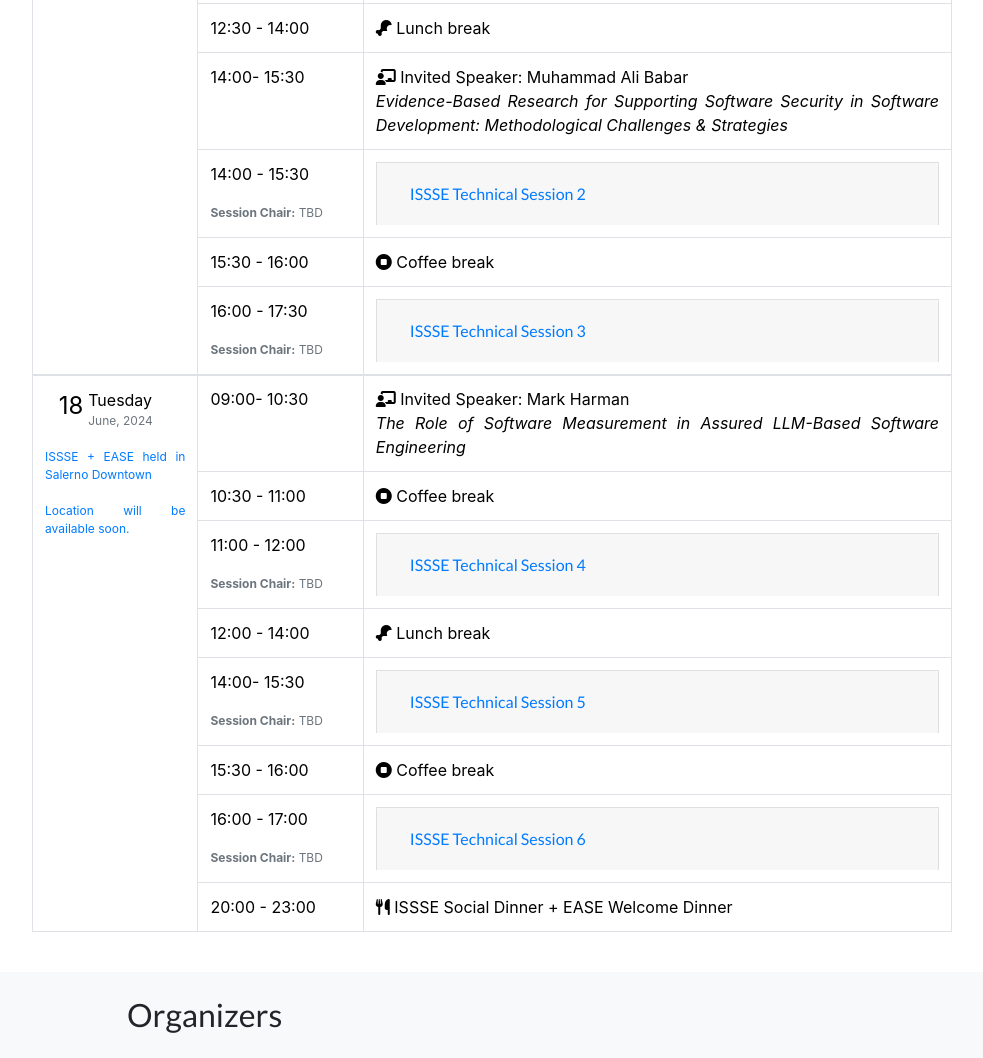
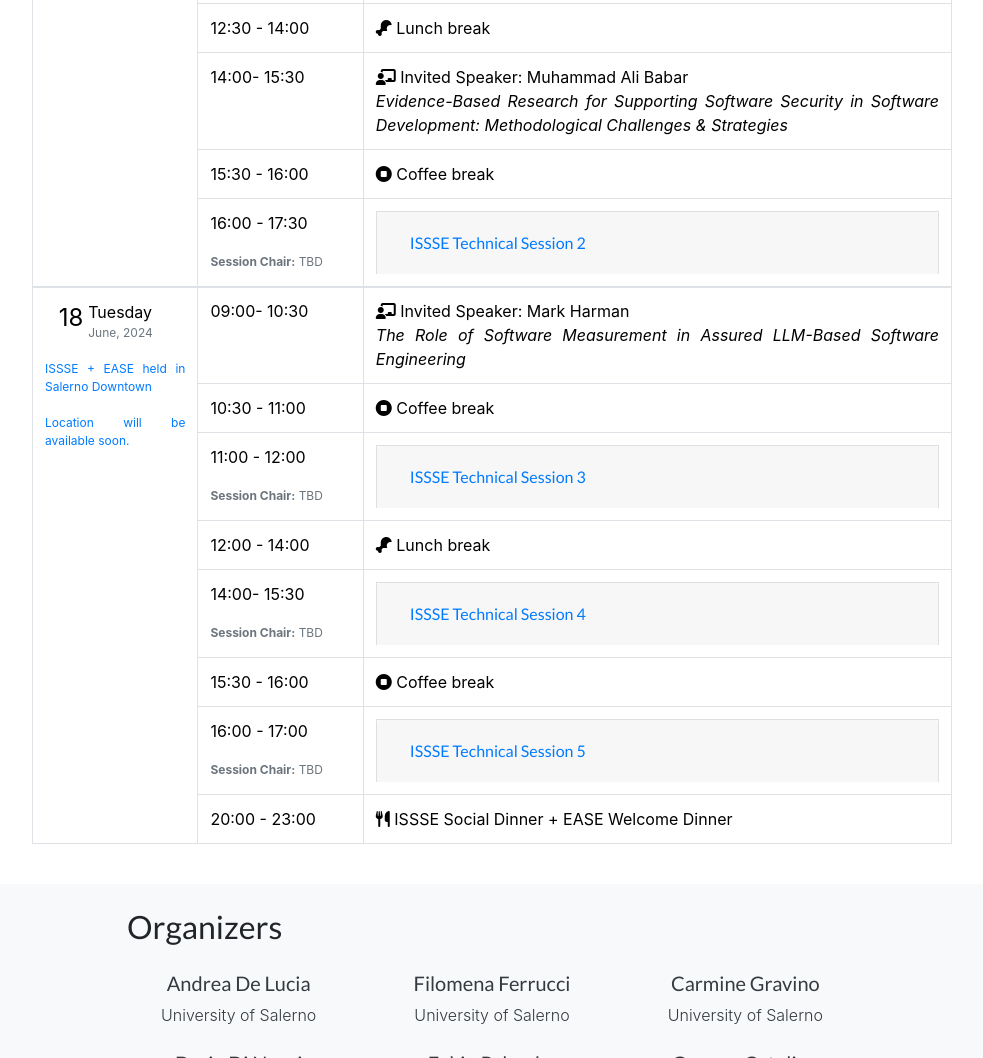
Before and after one commit to SeSaLabUnisa/ISSSE-2024, a website with bundled scripts: page index.html in a window 1280 px wide. Shown: the part 3806-4864 px from the top of the page, without its empty margins (148-1131 px from the left). Built offline with nearby package versions, Linux system fonts and the light colour scheme.

Commit message:
fix: technical session 2 removed

```diff
--- a/index.html
+++ b/index.html
@@ -701,54 +701,6 @@
             </tr>
 
             <tr>
-              <td>14:00 - 15:30
-                <div class="shortdate text-muted"><br><b>Session Chair:</b> TBD</div>
-              </td>
-              <td>
-                <div class="accordion" id="sessionTwo">
-                  <div class="card">
-                    <div class="card-header" id="headingTwo">
-                      <h5 class="mb-0">
-                        <button class="btn btn-link" type="button" data-toggle="collapse" data-target="#collapseTwo"
-                          aria-expanded="true" aria-controls="collapseTwo">
-                          ISSSE Technical Session 2
-                        </button>
-                      </h5>
-                    </div>
-                    <div id="collapseTwo" class="collapse" aria-labelledby="headingTwo" data-parent="#sessionTwo">
-                      <div class="card-body">
-                        <table class="table table-bordered">
-                          <tbody>
-                            <b>More information will be available soon.</b>
-                            <!--
-                            <tr>
-                              <td><i class="fas fa-file-alt"></i> Software Effort Estimation Models: A Comparison between COCOMO and one based on Git
-
-                              </td>
-                              <td>Víctor Miguel Torres Molina, Andrea Capiluppi, Jesus M. Gonzalez-Barahona, and Gregorio Robles</td>
-                            </tr>
-                            <tr>
-                              <td><i class="fas fa-file-alt"></i> Distinguishing Bots from Human Developers Based on Their GitHub Activity Types
-                              </td>
-                              <td>Natarajan Chidambaram, Alexandre Decan, and Tom Mens</td>
-                            </tr>
-                            <tr>
-                              <td><i class="fas fa-file-alt"></i> Conversational Agents for the Detection Of Community Smells: The CADOCS Project
-
-                                </td>
-                              <td>Viviana Pentangelo, Stefano Lambiase, Gemma Catolino, Filomena Ferrucci and Fabio Palomba</td>
-                            </tr>
-                          -->
-                          </tbody>
-                        </table>
-                      </div>
-                    </div>
-                  </div>
-                </div>
-              </td>
-            </tr>
-
-            <tr>
               <td>15:30 - 16:00</td>
               <td><i class="fas fa-stop-circle"></i> Coffee break <!--<span class="shortdate text-muted"><a href="https://goo.gl/maps/nTWMSvqQychKAP376" target="_blank" class="">SesaLab - F2 Building Level -1</a></span>--></td>
             </tr>
@@ -764,7 +716,7 @@
                       <h5 class="mb-0">
                         <button class="btn btn-link" type="button" data-toggle="collapse" data-target="#collapseThree"
                           aria-expanded="true" aria-controls="collapseThree">
-                          ISSSE Technical Session 3
+                          ISSSE Technical Session 2
                         </button>
                       </h5>
                     </div>
@@ -835,7 +787,7 @@
                           <h5 class="mb-0">
                             <button class="btn btn-link" type="button" data-toggle="collapse" data-target="#collapseFour"
                               aria-expanded="true" aria-controls="collapseFour">
-                              ISSSE Technical Session 4
+                              ISSSE Technical Session 3
                             </button>
                           </h5>
                         </div>
@@ -883,7 +835,7 @@
                           <h5 class="mb-0">
                             <button class="btn btn-link" type="button" data-toggle="collapse" data-target="#collapseFive"
                               aria-expanded="true" aria-controls="collapseFive">
-                              ISSSE Technical Session 5
+                              ISSSE Technical Session 4
                             </button>
                           </h5>
                         </div>
@@ -930,7 +882,7 @@
                         <h5 class="mb-0">
                           <button class="btn btn-link" type="button" data-toggle="collapse" data-target="#collapseSix"
                             aria-expanded="true" aria-controls="collapseSix">
-                            ISSSE Technical Session 6
+                            ISSSE Technical Session 5
                           </button>
                         </h5>
                       </div>
```
